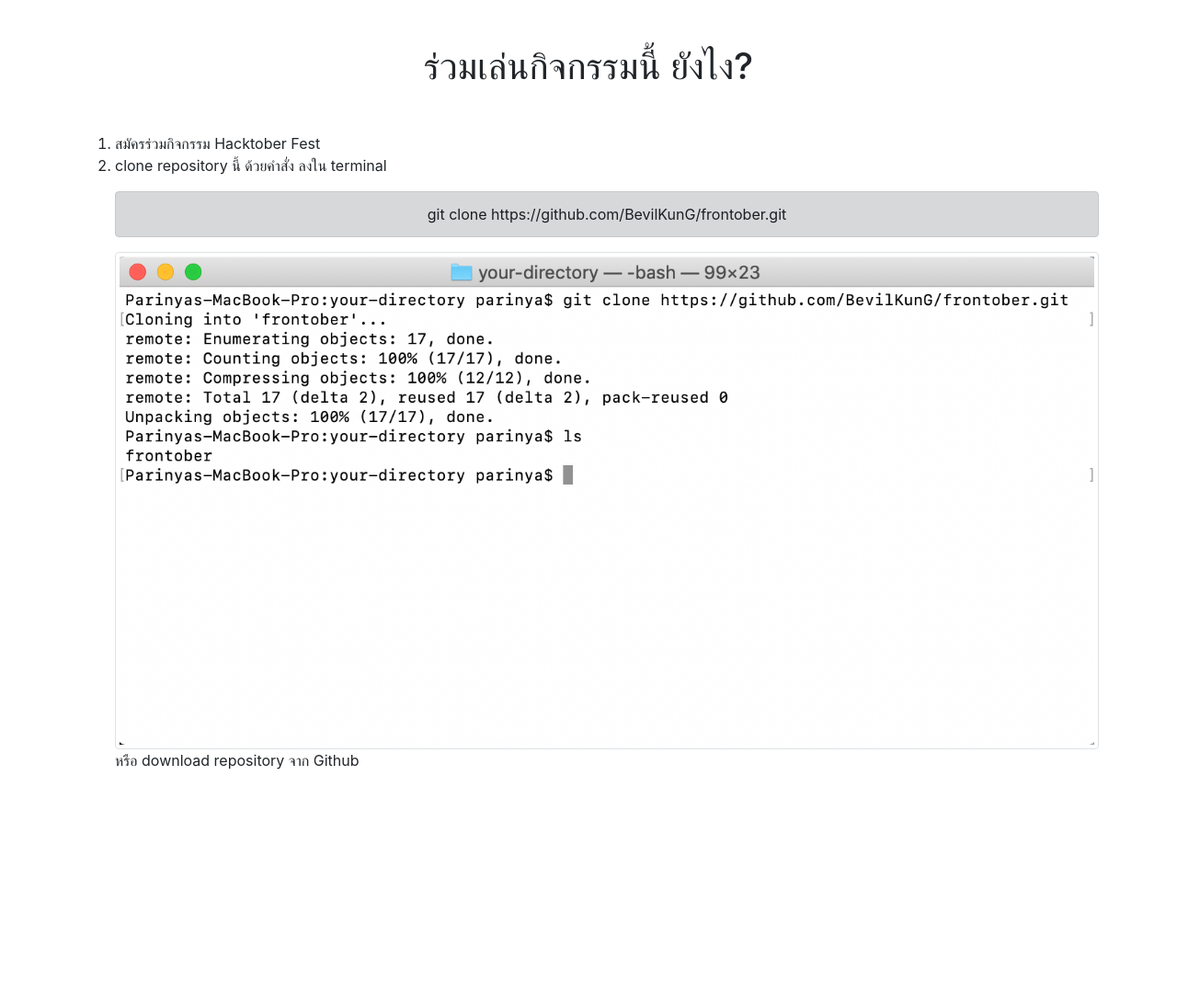
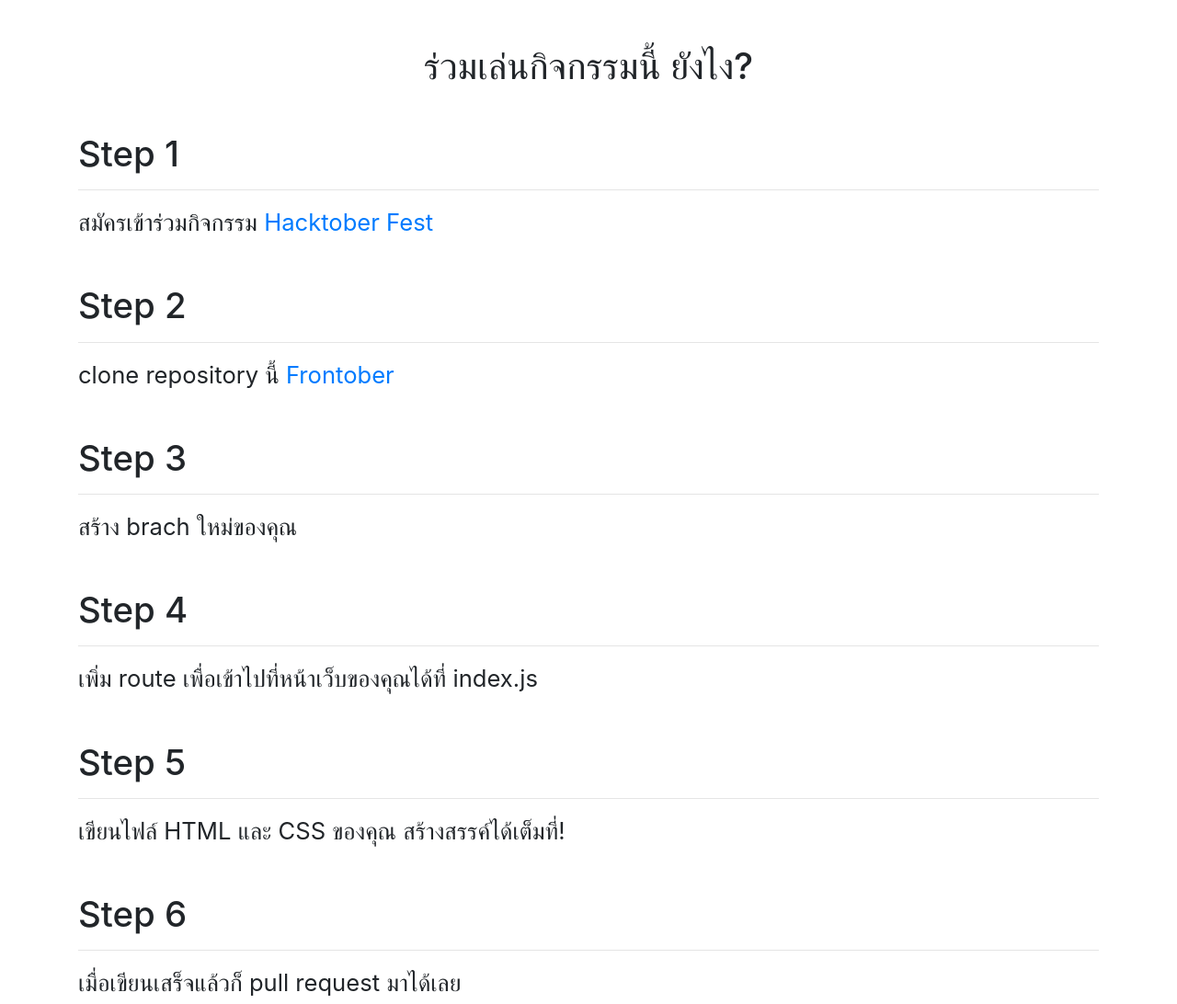
Before and after one commit to BevilKunG/frontober, a website: page html/rules.html in a window 1280 px wide. Shown: the whole page at 92% size. Before the commit the page ends 855 px from the top, so only its background shows below. Drawn offline with nearby package versions, Linux system fonts and the light colour scheme.

Commit message:
[Added] rules page

```diff
--- a/css/rules.css
+++ b/css/rules.css
@@ -1,3 +1,11 @@
-.rules-title {
+.rules-step {
+  font-size: 3vw;
+}
 
+.rules-text {
+  font-size: 2vw;
 }
+
+.rules {
+  padding-bottom: 10vh;
+}
--- a/html/rules.html
+++ b/html/rules.html
@@ -9,15 +9,37 @@
   <body>
     <div class="container">
       <h1 class="text-center mt-5">ร่วมเล่นกิจกรรมนี้ ยังไง?</h1>
-      <ol class="mt-5">
-        <li>สมัครร่วมกิจกรรม Hacktober Fest</li>
-        <li>clone repository นี้ ด้วยคำสั่ง ลงใน terminal
-          <div class="alert alert-dark text-center mt-3">git clone https://github.com/BevilKunG/frontober.git</div>
-          <img src="/assets/rules-clone-repo.png" alt="rules clone repo" class="img-fluid img-thumbnail">
-          หรือ download repository จาก Github
-          <!-- <img src="#" alt=""> -->
-        </li>
-      </ol>
+      <div class="rules">
+        <div class="mt-5">
+          <h2 class="rules-step">Step 1</h2><hr>
+          <div class="rules-text">สมัครเข้าร่วมกิจกรรม <a href="#">Hacktober Fest</a></div>
+        </div>
+
+        <div class="mt-5">
+          <h2 class="rules-step">Step 2</h2><hr>
+          <div class="rules-text">clone repository นี้ <a href="https://github.com/BevilKunG/frontober">Frontober</a></div>
+        </div>
+
+        <div class="mt-5">
+          <h2 class="rules-step">Step 3</h2><hr>
+          <div class="rules-text">สร้าง brach ใหม่ของคุณ</div>
+        </div>
+
+        <div class="mt-5">
+          <h2 class="rules-step">Step 4</h2><hr>
+          <div class="rules-text">เพิ่ม route เพื่อเข้าไปที่หน้าเว็บของคุณได้ที่ index.js</div>
+        </div>
+
+        <div class="mt-5">
+          <h2 class="rules-step">Step 5</h2><hr>
+          <div class="rules-text">เขียนไฟล์ HTML และ CSS ของคุณ สร้างสรรค์ได้เต็มที่!</div>
+        </div>
+
+        <div class="mt-5">
+          <h2 class="rules-step">Step 6</h2><hr>
+          <div class="rules-text">เมื่อเขียนเสร็จแล้วก็ pull request มาได้เลย</div>
+        </div>
+      </div>
     </div>
   </body>
 </html>
```
Also changed, not shown: assets/rules-download-repo.png (added).
